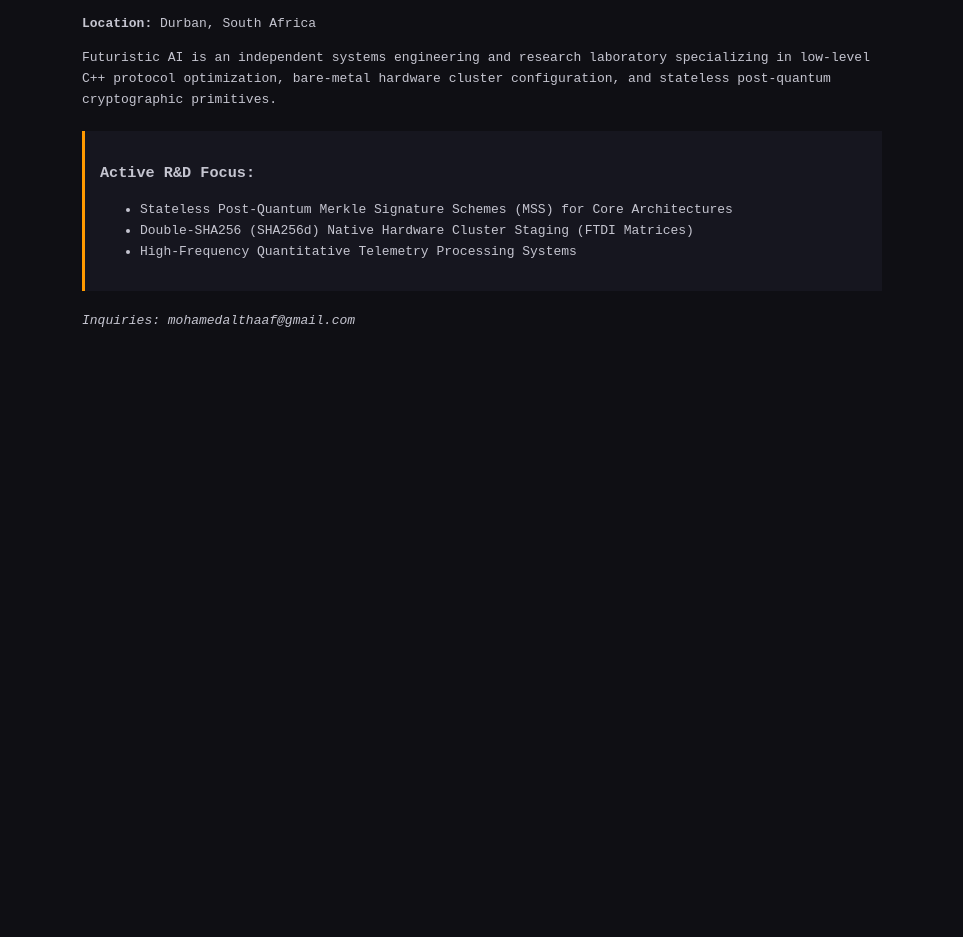
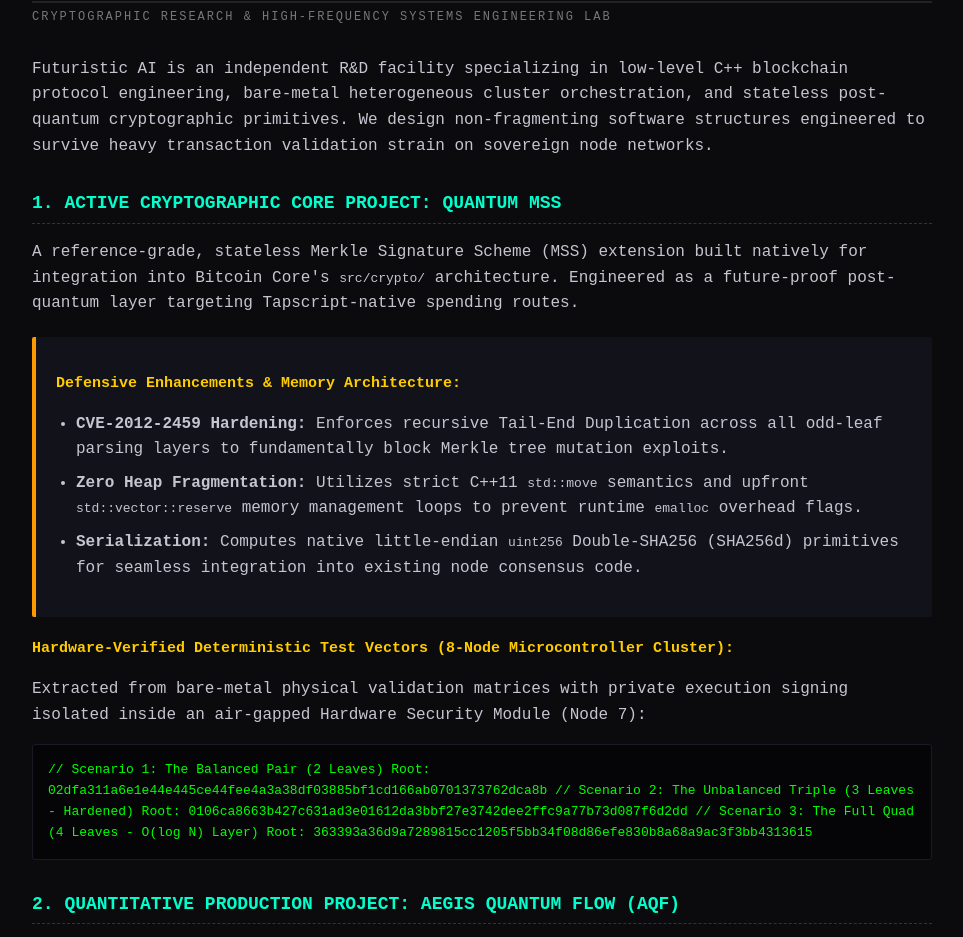
Before and after one commit to AlthaafM/Futuristic_Web, a plain HTML site: page index.html in a window 1280 px wide. Shown: the part 113-1050 px from the top of the page, without its empty margins (158-1121 px from the left). Before the commit the page ends 800 px from the top, so only its background shows below. Drawn offline with Linux system fonts and the light colour scheme.

Commit message:
Update index.html

```diff
--- a/index.html
+++ b/index.html
@@ -3,27 +3,78 @@
 <head>
     <meta charset="UTF-8">
     <meta name="viewport" content="width=device-width, initial-scale=1.0">
-    <title>Futuristic AI | Systems Engineering Lab</title>
+    <title>Futuristic AI | Cryptographic Systems Lab</title>
     <style>
-        body { font-family: monospace; background: #0f0f14; color: #c5c5d0; padding: 40px; max-width: 800px; margin: 0 auto; line-height: 1.6; }
-        h1 { color: #ff9900; border-bottom: 1px solid #333; padding-bottom: 10px; }
-        .spec { background: #16161f; padding: 15px; border-left: 3px solid #ff9900; margin: 20px 0; }
+        body { font-family: 'Courier New', Courier, monospace; background: #0b0b0e; color: #c5c5d0; padding: 40px; max-width: 900px; margin: 0 auto; line-height: 1.6; }
+        h1 { color: #ff9900; border-bottom: 2px solid #222; padding-bottom: 10px; margin-bottom: 5px; font-size: 28px; }
+        h2 { color: #00ffcc; font-size: 18px; margin-top: 30px; border-bottom: 1px dashed #333; padding-bottom: 5px; }
+        h3 { color: #ffcc00; font-size: 15px; margin-bottom: 5px; }
+        .subtitle { color: #777; font-size: 12px; margin-bottom: 30px; text-transform: uppercase; letter-spacing: 2px; }
+        .panel { background: #12121a; padding: 20px; border-left: 4px solid #ff9900; margin: 20px 0; border-radius: 2px; }
+        .code-block { font-family: monospace; background: #050508; color: #00ff00; padding: 15px; border-radius: 3px; overflow-x: auto; font-size: 13px; border: 1px solid #1a1a26; margin: 10px 0; }
+        ul { padding-left: 20px; }
+        li { margin-bottom: 8px; }
+        .tag { background: #222; color: #aaa; padding: 2px 6px; font-size: 11px; border-radius: 3px; margin-right: 5px; }
+        a { color: #00ffcc; text-decoration: none; }
+        a:hover { text-decoration: underline; }
+        .footer { margin-top: 50px; font-size: 11px; color: #444; text-align: center; border-top: 1px solid #222; padding-top: 20px; }
     </style>
 </head>
 <body>
+
     <h1>FUTURISTIC AI</h1>
-    <p><strong>Location:</strong> Durban, South Africa</p>
-    <p>Futuristic AI is an independent systems engineering and research laboratory specializing in low-level C++ protocol optimization, bare-metal hardware cluster configuration, and stateless post-quantum cryptographic primitives.</p>
+    <div class="subtitle">Cryptographic Research & High-Frequency Systems Engineering Lab</div>
 
-    <div class="spec">
-        <h3>Active R&D Focus:</h3>
+    <p>Futuristic AI is an independent R&D facility specializing in low-level C++ blockchain protocol engineering, bare-metal heterogeneous cluster orchestration, and stateless post-quantum cryptographic primitives. We design non-fragmenting software structures engineered to survive heavy transaction validation strain on sovereign node networks.</p>
+
+    <h2>1. ACTIVE CRYPTOGRAPHIC CORE PROJECT: QUANTUM MSS</h2>
+    <p>A reference-grade, stateless Merkle Signature Scheme (MSS) extension built natively for integration into Bitcoin Core's <code>src/crypto/</code> architecture. Engineered as a future-proof post-quantum layer targeting Tapscript-native spending routes.</p>
+
+    <div class="panel">
+        <h3>Defensive Enhancements & Memory Architecture:</h3>
         <ul>
-            <li>Stateless Post-Quantum Merkle Signature Schemes (MSS) for Core Architectures</li>
-            <li>Double-SHA256 (SHA256d) Native Hardware Cluster Staging (FTDI Matrices)</li>
-            <li>High-Frequency Quantitative Telemetry Processing Systems</li>
+            <li><strong>CVE-2012-2459 Hardening:</strong> Enforces recursive Tail-End Duplication across all odd-leaf parsing layers to fundamentally block Merkle tree mutation exploits.</li>
+            <li><strong>Zero Heap Fragmentation:</strong> Utilizes strict C++11 <code>std::move</code> semantics and upfront <code>std::vector::reserve</code> memory management loops to prevent runtime <code>emalloc</code> overhead flags.</li>
+            <li><strong>Serialization:</strong> Computes native little-endian <code>uint256</code> Double-SHA256 (SHA256d) primitives for seamless integration into existing node consensus code.</li>
         </ul>
     </div>
 
-    <p><em>Inquiries: mohamedalthaaf@gmail.com</em></p>
+    <h3>Hardware-Verified Deterministic Test Vectors (8-Node Microcontroller Cluster):</h3>
+    <p>Extracted from bare-metal physical validation matrices with private execution signing isolated inside an air-gapped Hardware Security Module (Node 7):</p>
+
+    <div class="code-block">
+// Scenario 1: The Balanced Pair (2 Leaves)
+Root: 02dfa311a6e1e44e445ce44fee4a3a38df03885bf1cd166ab0701373762dca8b
+
+// Scenario 2: The Unbalanced Triple (3 Leaves - Hardened)
+Root: 0106ca8663b427c631ad3e01612da3bbf27e3742dee2ffc9a77b73d087f6d2dd
+
+// Scenario 3: The Full Quad (4 Leaves - O(log N) Layer)
+Root: 363393a36d9a7289815cc1205f5bb34f08d86efe830b8a68a9ac3f3bb4313615
+    </div>
+
+    <h2>2. QUANTITATIVE PRODUCTION PROJECT: AEGIS QUANTUM FLOW (AQF)</h2>
+    <p>A multi-threaded, high-frequency quantitative execution matrix running 13 standalone algorithmic trading engines linked via an isolated local settlement framework.</p>
+
+    <div class="panel">
+        <h3>Pipeline Specifications:</h3>
+        <ul>
+            <li><strong>Network Order Absorption Tracker:</strong> Multi-threaded execution parsing live orderbook liquidity sweeps up to 3 times per second.</li>
+            <li><strong>Microsecond Toxicity Filter Engine:</strong> Monitors live market volume spikes and dynamically triggers an execution halt during institutional liquidation cascades to protect capital reserves.</li>
+            <li><strong>Decentralized Wallet Settlement Layer:</strong> Bypasses restrictive web interfaces by leveraging a dedicated <code>blockchain_listener.py</code> script tracking live BEP20 USDT data directly into a local web server (Port 9000).</li>
+        </ul>
+    </div>
+
+    <h2>3. CONTRIBUTIONS & REPOSITORIES</h2>
+    <ul>
+        <li><span class="tag">Bitcoin Core</span> Merged code history and pull request analysis on <strong>BIP-322 (Proof of Funds)</strong> extension implementations handling PSBT inputs.</li>
+        <li><span class="tag">C++11</span> Reference implementation codebase fork: <a href="https://github.com" target="_blank">://github.com</a></li>
+        <li><span class="tag">Bare-Metal</span> Staging frameworks via FTDI hardware communication interfaces.</li>
+    </ul>
+
+    <div class="footer">
+        Futuristic AI &copy; 2026 | Durban, South Africa | Inquiries: mohamedalthaaf@gmail.com
+    </div>
+
 </body>
 </html>
```
